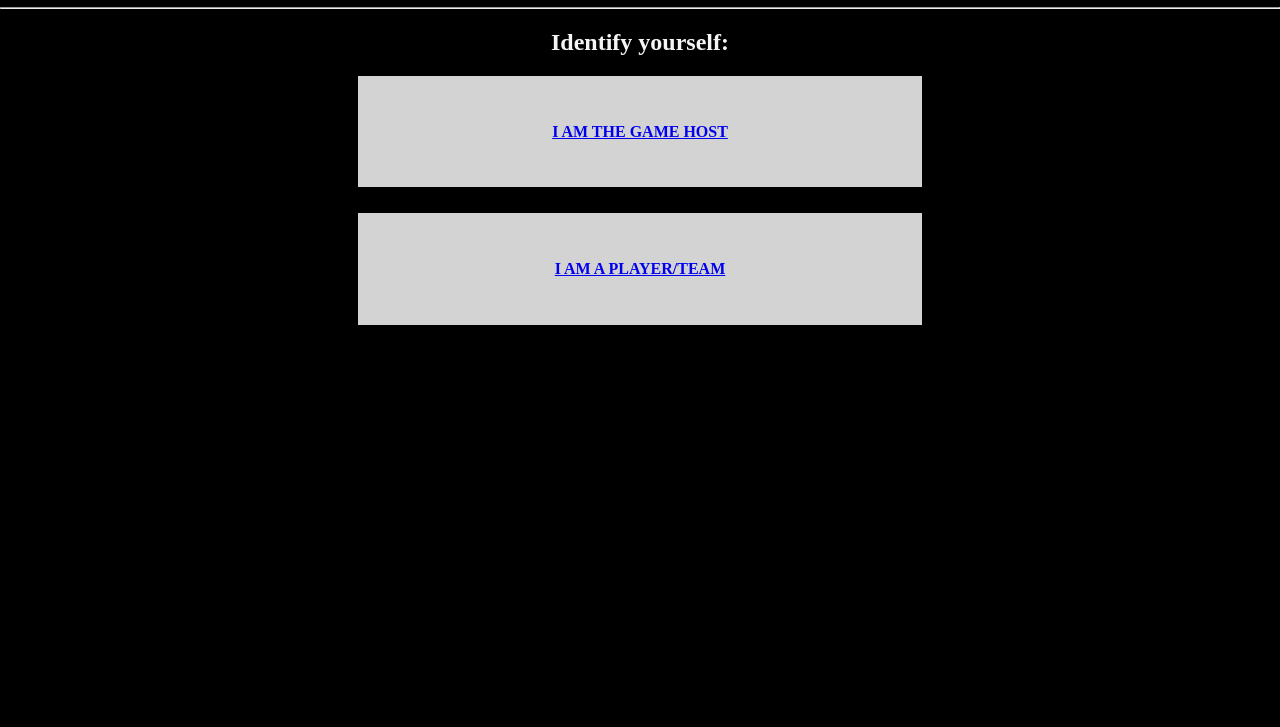
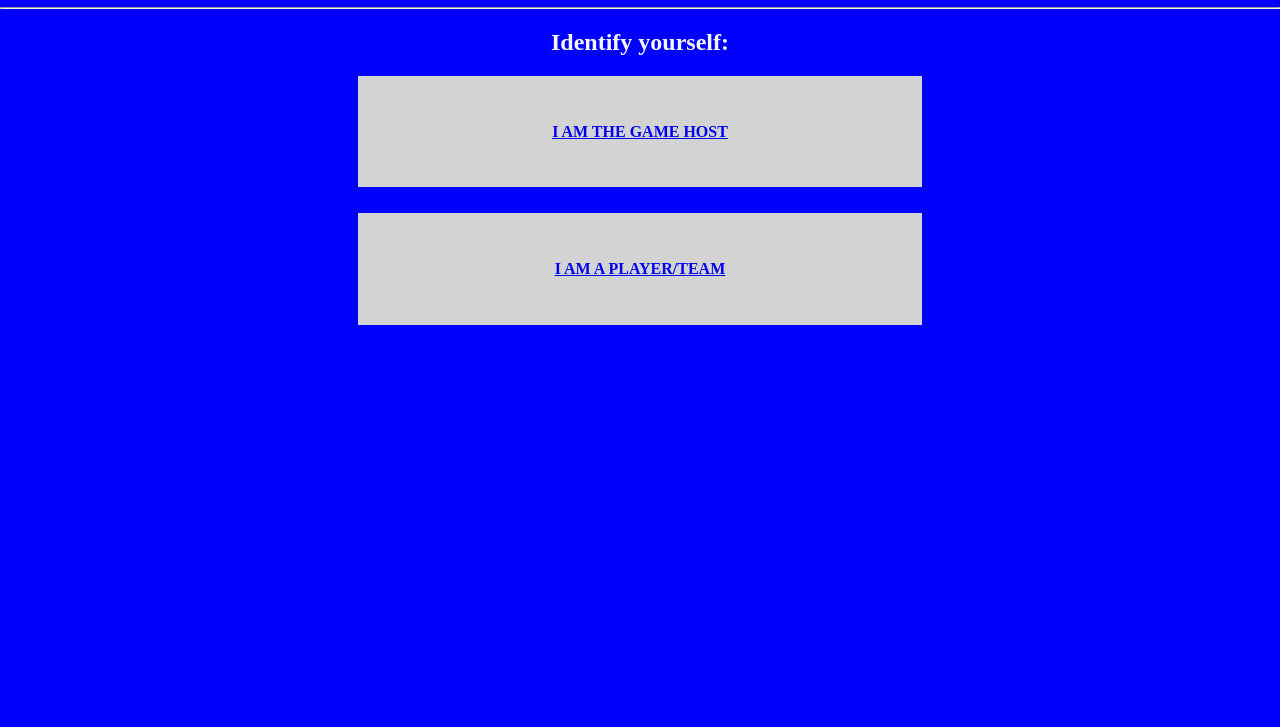
Before and after one commit to wvorwick/litipride, a plain HTML site: page index.html in a window 1280 px wide. Shown: the part 73-800 px from the top of the page. Drawn offline with Linux system fonts and the light colour scheme.

Commit message:
Update game.css

```diff
--- a/src/game.css
+++ b/src/game.css
@@ -4,7 +4,7 @@
 	.how_to_play_section .instruction { font-size:150%; }
 
 /* GENERAL */
-	body{ margin:0px; padding:0px; background-color:black; color:#F5F5F5; }
+	body{ margin:0px; padding:0px; background-color:blue; color:#F5F5F5; }
 	.hidden { display:none; }
 	.invisible { visibility: hidden; }
 	#home_button button { background-color:black; color:gray; }
```
